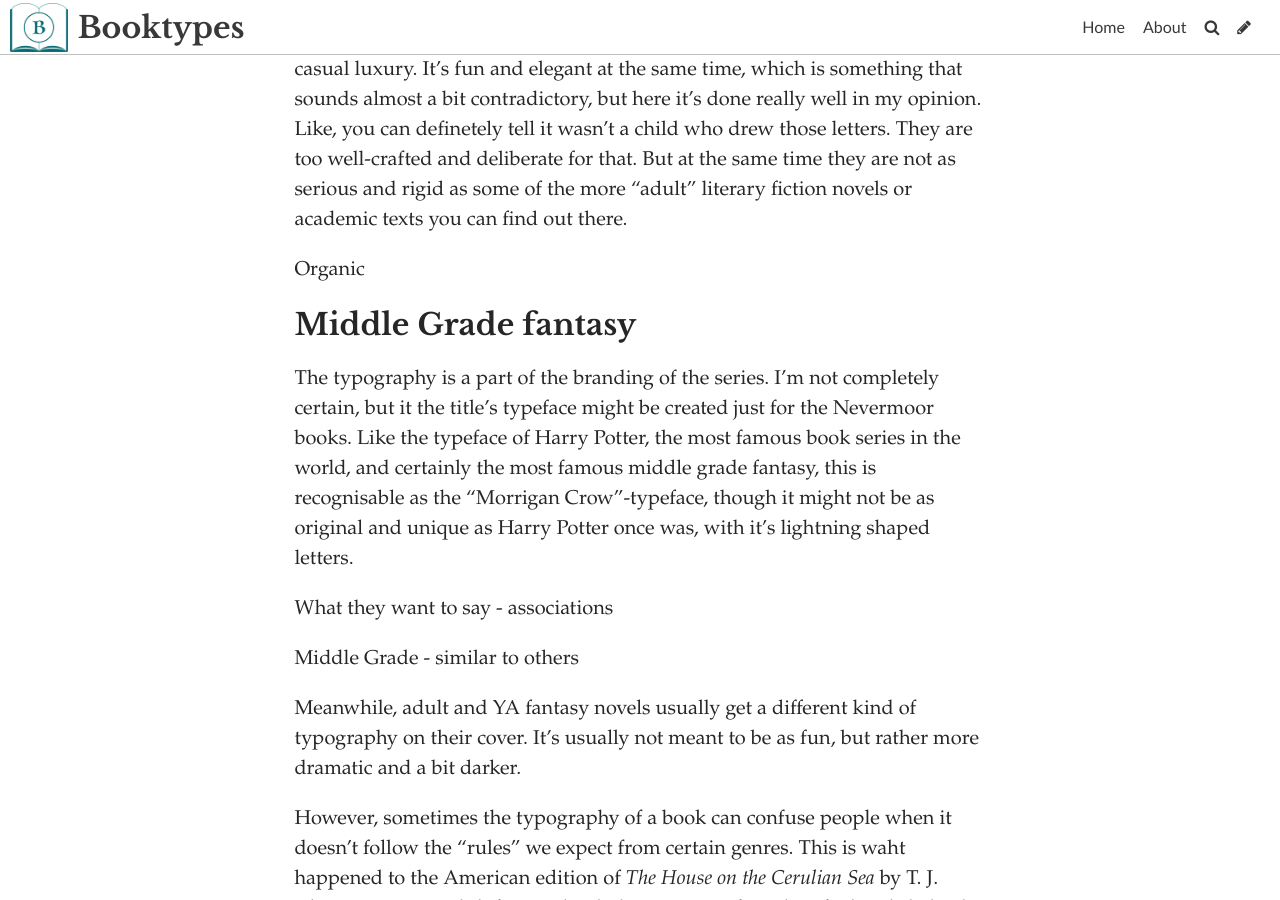
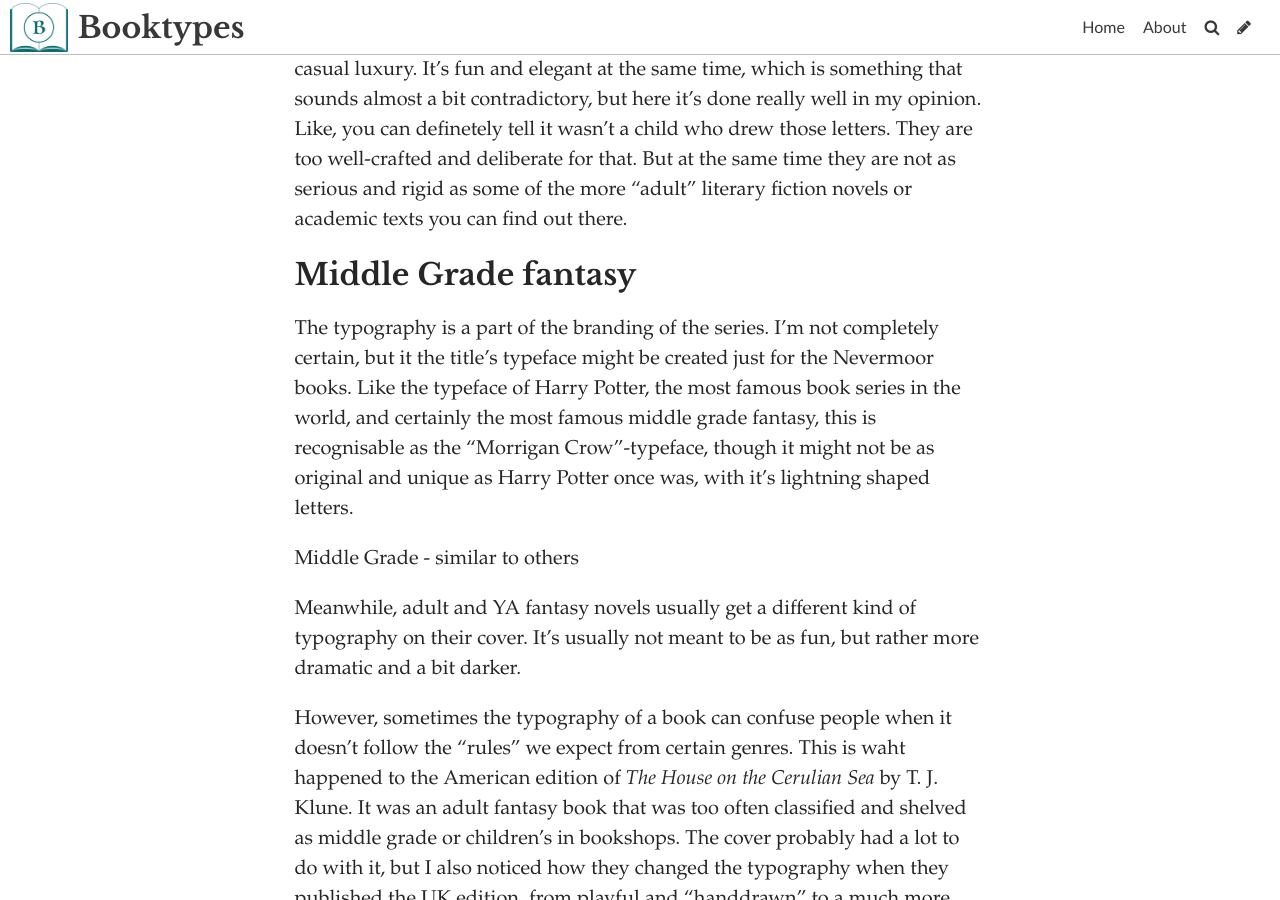
Before and after one commit to maudhaugland/booktypes, a Jekyll site: the page built from _posts/2021-10-04-the-magic-of-hollowpox.md, in a window 1280 px wide and 900 px high, scrolled down 1821 px. Built offline with Jekyll 4.4.1, drawn with Linux system fonts in a browser that asks for light colours; some web fonts are replaced.

Commit message:
Update Post “2021-10-04-the-magic-of-hollowpox”

```diff
--- a/_posts/2021-10-04-the-magic-of-hollowpox.md
+++ b/_posts/2021-10-04-the-magic-of-hollowpox.md
@@ -30,15 +30,11 @@
 
 The voice of the typeface is something of a weird mix I would describe as casual luxury. It's fun and elegant at the same time, which is something that sounds almost a bit contradictory, but here it's done really well in my opinion. Like, you can definetely tell it wasn't a child who drew those letters. They are too well-crafted and deliberate for that. But at the same time they are not as serious and rigid as some of the more "adult" literary fiction novels or academic texts you can find out there.
 
-Organic
-
 
 
 ### Middle Grade fantasy
 
 The typography is a part of the branding of the series. I'm not completely certain, but it the title's typeface might be created just for the Nevermoor books. Like the typeface of Harry Potter, the most famous book series in the world, and certainly the most famous middle grade fantasy, this is recognisable as the "Morrigan Crow"-typeface, though it might not be as original and unique as Harry Potter once was, with it's lightning shaped letters.
-
-What they want to say - associations
 
 Middle Grade - similar to others
 
```
